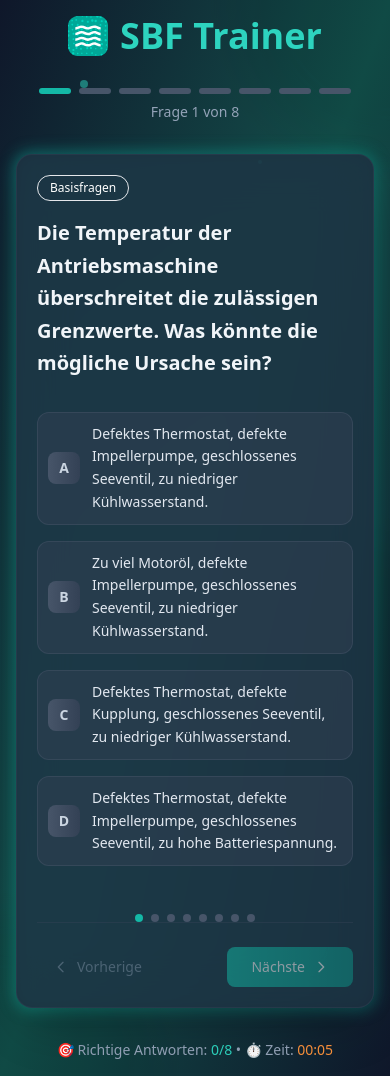
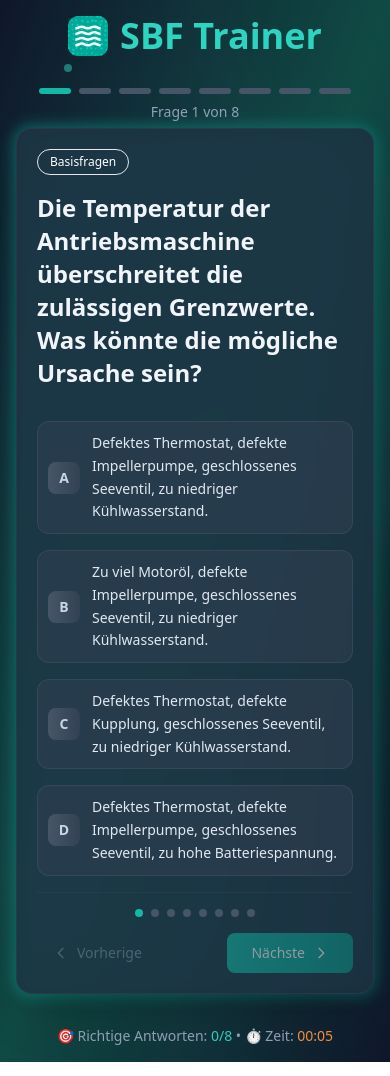
Before and after one commit to lowbits/sbf-trainer, a Nuxt app: page / in a window 390 px wide. Built offline with nearby package versions, Linux system fonts and the light colour scheme.

Commit message:
feat: Styling optimizations mobile

```diff
--- a/app/app.vue
+++ b/app/app.vue
@@ -152,7 +152,8 @@ onMounted(() => {
 
 <template>
   <NuxtPwaManifest/>
-  <div class="relative h-full bg-gradient-to-br from-slate-900 via-teal-900 to-slate-900 text-white overflow-hidden">
+  <div
+      class="relative min-h-screen bg-gradient-to-br from-slate-900 via-teal-900 to-slate-900 text-white overflow-hidden">
     <div v-if="isLoading || !currentQuestion" class="relative z-10 min-h-screen flex justify-center items-center">
       <div class="text-center">
         <div class="w-16 h-16 bg-teal-500/20 rounded-full flex items-center justify-center mx-auto mb-4 animate-pulse">
@@ -177,17 +178,17 @@ onMounted(() => {
       </div>
 
       <!-- Floating Elements -->
-      <div class="absolute top-20 left-20 w-2 h-2 bg-teal-400 rounded-full animate-pulse"/>
+      <div class="absolute top-16 left-16 w-2 h-2 bg-teal-400 rounded-full animate-pulse"/>
       <div class="absolute top-40 right-32 w-1 h-1 bg-teal-400 rounded-full animate-ping"/>
       <div
           class="absolute bottom-32 left-1/4 w-1.5 h-1.5 bg-emerald-400 rounded-full animate-pulse"
           style="animation-delay: 1s;"/>
 
-      <div class="relative z-10 min-h-screen flex justify-center items-center p-4">
+      <div class="relative z-10 min-h-screen p-4">
         <div class="w-full max-w-4xl mx-auto animate-fade-in">
 
           <!-- Header with Progress -->
-          <div class="text-center mb-8">
+          <div class="text-center">
             <div class="inline-flex items-center gap-3 mb-4">
               <img src="/favicon.svg" class="w-10 h-10" alt="sbf trainer icon">
               <h1 class="text-4xl font-bold bg-gradient-to-r from-teal-400 to-teal-400 bg-clip-text text-transparent">
@@ -205,7 +206,7 @@ onMounted(() => {
           </div>
 
           <!-- Main Question Card -->
-          <div class="relative">
+          <div class="mt-1.5 relative">
             <!-- Glow Effect -->
             <div
                 class="absolute -inset-0.5 bg-gradient-to-r from-teal-500 to-teal-600 rounded-2xl blur opacity-30 animate-pulse"/>
@@ -213,20 +214,20 @@ onMounted(() => {
             <div
                 class="relative bg-slate-800/80 backdrop-blur-xl border border-slate-700/50 rounded-2xl p-5 md:p-8 shadow-2xl animate-slide-up">
               <!-- Question -->
-              <div class="mb-8 min-h-[120px] flex flex-col justify-start">
+              <div class="mb-8 min-h-[100px] flex flex-col justify-start">
                 <div class="inline-flex items-center gap-2 mb-4">
                 <span
                     class="px-3 py-1 text-xs font-medium capitalize bg-ocean-500/20 text-ocean-300 rounded-full border border-ocean-500/30">
                     {{ currentQuestion.metadata.category }}
                 </span>
                 </div>
-                <h2 class="text-xl font-semibold text-slate-100 leading-relaxed">
+                <h2 class="text-2xl font-semibold text-slate-100 leading-snug">
                   {{ currentQuestion.question }}
                 </h2>
               </div>
 
               <!-- 🎯 ADD IMAGE DISPLAY HERE -->
-              <div v-if="currentQuestion.images" class="mb-6 flex justify-center">
+              <div v-if="currentQuestion.images" class="flex justify-center">
                 <div class="bg-white rounded-lg p-4 shadow-lg max-w-xs">
                   <div class="flex gap-2">
                     <img
@@ -242,7 +243,7 @@ onMounted(() => {
               </div>
 
               <!-- Answer Grid -->
-              <div class="grid grid-cols-1 md:grid-cols-2 gap-4 mb-8">
+              <div class="mt-6 grid grid-cols-1 md:grid-cols-2 gap-4 mb-4 md:mb-8">
                 <button
                     v-for="(answer, index) in currentQuestion.answers"
                     :key="answer.id"
@@ -341,17 +342,19 @@ onMounted(() => {
                 </div>
               </div>
 
-              <div class="mt-4 md:hidden flex justify-center">
+              <footer class="border-t md:pt-3 border-slate-700/50">
+                <div class="md:hidden mb-4 flex justify-center">
                   <StepIndicator :total="settings.questions" :current="currentQuestionIndex"/>
                 </div>
                 <!-- Navigation -->
-              <div class="flex justify-between items-center pt-6 border-t border-slate-700/50">
+                <div class="flex justify-between items-center  ">
                   <button
                       class="group flex items-center gap-2 px-4 py-2.5 text-slate-400 hover:text-slate-200 transition-colors duration-200 disabled:opacity-40 disabled:cursor-not-allowed"
                       :disabled="currentQuestionIndex === 0"
                       @click="prev">
                     <svg
-                      class="w-4 h-4 transition-transform group-hover:-translate-x-1" fill="none" stroke="currentColor"
+                        class="w-4 h-4 transition-transform group-hover:-translate-x-1" fill="none"
+                        stroke="currentColor"
                         viewBox="0 0 24 24">
                       <path stroke-linecap="round" stroke-linejoin="round" stroke-width="2" d="M15 19l-7-7 7-7"/>
                     </svg>
@@ -374,6 +377,7 @@ onMounted(() => {
               </span>
                   </button>
                 </div>
+              </footer>
             </div>
           </div>
 
--- a/data/questions.ts
+++ b/data/questions.ts
@@ -537,7 +537,7 @@ export const questions: Question[] = [
         ],
         correctAnswer: "A",
         explanation: "Das Tafelzeichen A.2 zeigt ein Überholverbot an. Es verbietet allen Fahrzeugen das Überholen auf der entsprechenden Wasserstraße.",
-        images: ["/img/Verbotszeichen-A02.jpg"],
+        images: ["https://www.elwis.de/DE/Schifffahrtsrecht/Binnenschifffahrtsrecht/Grafiken/Anlage-07/Verbotszeichen-A02.gif?__blob=normal&v=2"],
         metadata: {
             category: "basisfragen",
             licenseType: "binnen",
```
Lines whose indentation alone changed are shown as unchanged.
